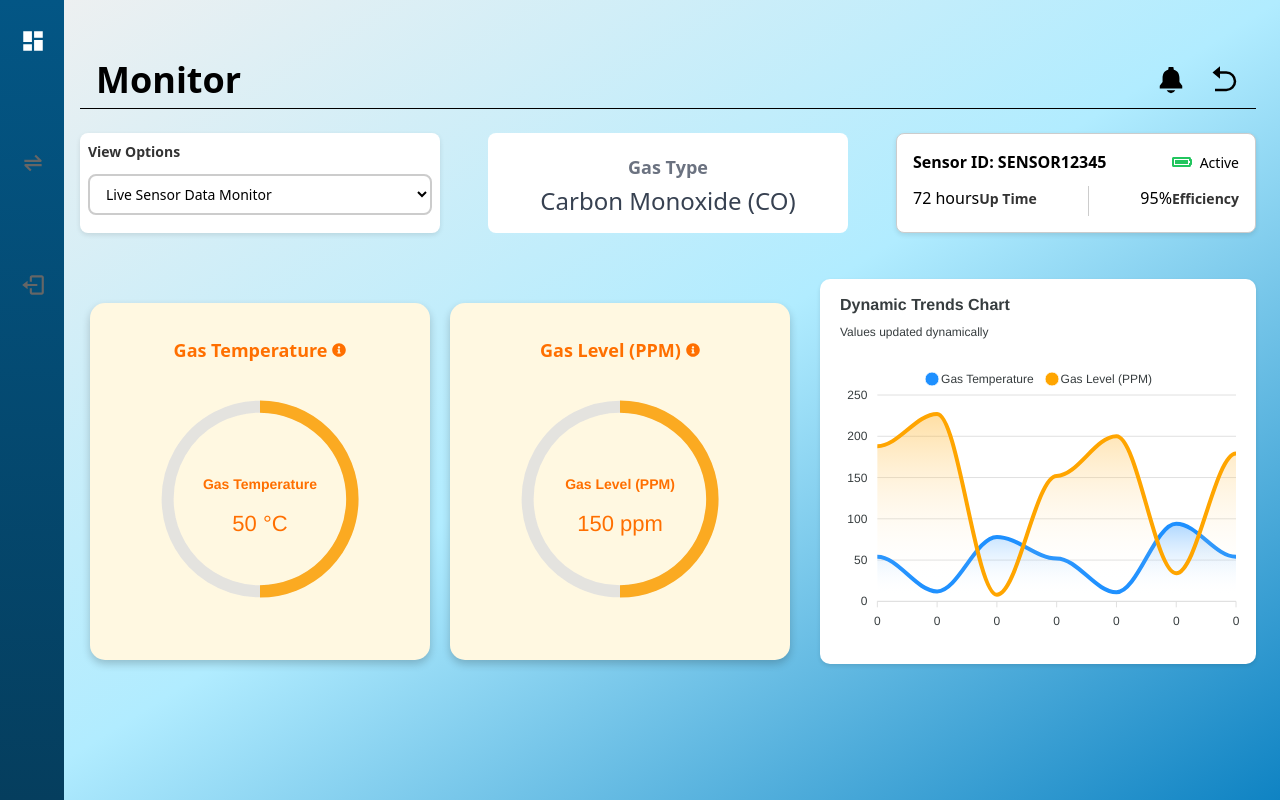
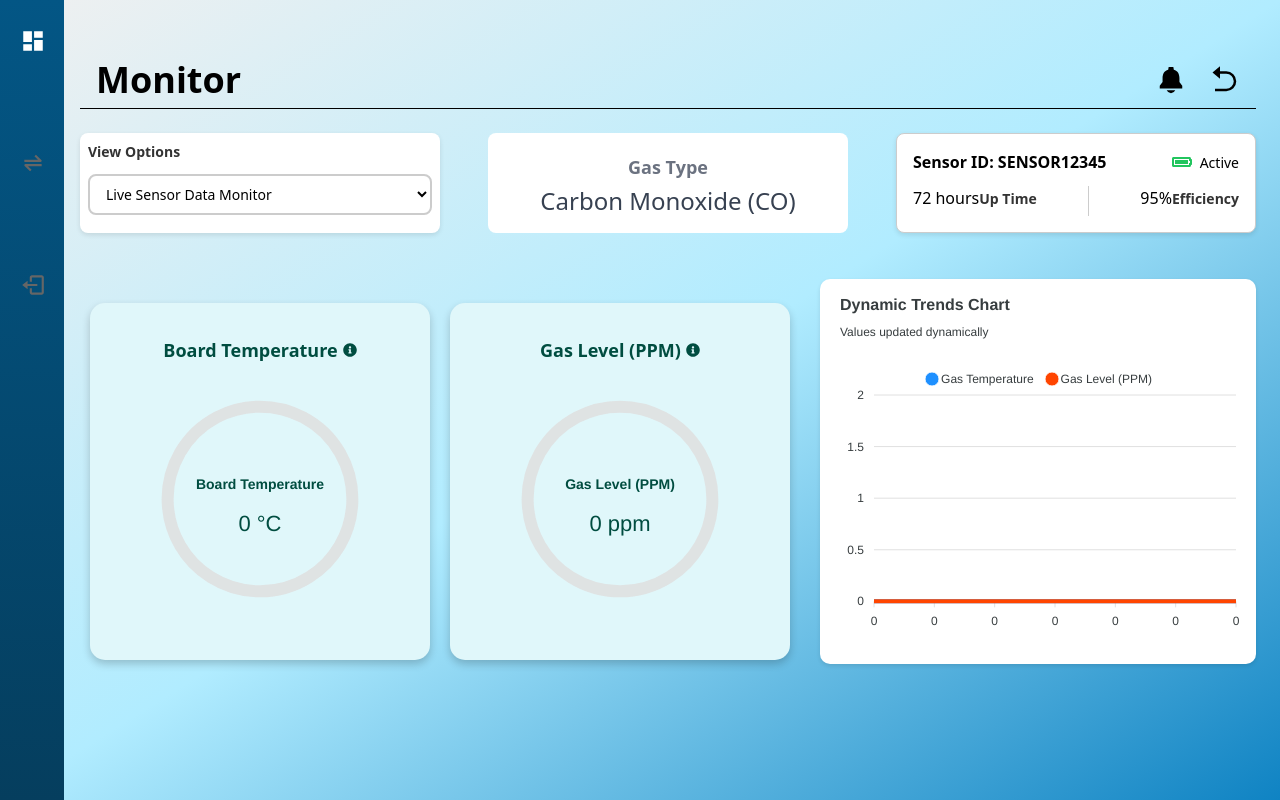
Before and after one commit to Bose-Siddharth/carbsense, a React (Create React App) app: page /monitor/1 in a window 1280 px wide. Built offline with nearby package versions, Linux system fonts and the light colour scheme; no server answers; the HTML template or start-up script is replaced by a standard one.

Commit message:
update ui

```diff
--- a/src/Pages/Dashboard/index.jsx
+++ b/src/Pages/Dashboard/index.jsx
@@ -56,13 +56,13 @@ function Index() {
 
   const top3Active = machineStats.deviceStatuses
     .filter((device) => device.status === 'Active')
-    .slice(0, 3);
+    .slice(0, 1);
   const top3Warning = machineStats.deviceStatuses
     .filter((device) => device.status === 'Warning')
-    .slice(0, 3);
+    .slice(0, 1);
   const top3Inactive = machineStats.deviceStatuses
     .filter((device) => device.status === 'Inactive')
-    .slice(0, 3);
+    .slice(0, 1);
 
   return (
     <div className="poppins w-full">
--- a/src/Pages/DeviceList/index.jsx
+++ b/src/Pages/DeviceList/index.jsx
@@ -135,7 +135,7 @@ function Index() {
           </thead>
           <tbody>
             {paginatedData.length > 0 ? (
-              paginatedData.map((item, index) => (
+              paginatedData.slice(0, 1).map((item, index) => (
                 <tr
                   key={index}
                   className={`${index % 2 === 0 ? 'bg-gray-100' : 'bg-white'} hover:bg-gray-200`}>
--- a/src/Pages/Monitor/index.jsx
+++ b/src/Pages/Monitor/index.jsx
@@ -20,8 +20,8 @@ function Index() {
   const [alert, setAlert] = useState([]);
 
   const thresholds = [
-    { value: 250, color: '#FF0000' },
-    { value: 150, color: '#FFA500' },
+    { value: 50, color: '#FF0000' },
+    { value: 20, color: '#FFA500' },
     { value: 0, color: '#1E90FF' }
   ];
 
@@ -97,20 +97,22 @@ function Index() {
   useEffect(() => {
     if (!dataGauge) {
       setDataGauge({
-        gasTemperature: { value: 50, percentage: 50 },
-        gasLevel: { value: 150, percentage: 50 }
+        gasTemperature: { value: 0, percentage: 0 },
+        gasLevel: { value: 0, percentage: 0 }
       });
 
       setCategoriesTime(Array.from({ length: 7 }, (_, i) => `0`));
       setInitialSeriesData([
         {
           name: 'Gas Temperature',
-          data: Array.from({ length: 7 }, () => Math.floor(Math.random() * 101))
+          data: Array.from({ length: 7 }, () => 0),
+          color: '#1E90FF', // Blue color for temperature
         },
         {
           name: 'Gas Level (PPM)',
-          data: Array.from({ length: 7 }, () => Math.floor(Math.random() * 301))
-        }
+          data: Array.from({ length: 7 }, () => 0),
+          color: '#FF4500', // Orange-red color for gas level
+        },
       ]);
     }
   }, [dataGauge]);
@@ -160,7 +162,7 @@ function Index() {
           {dataGauge && (
             <div className="block md:flex md:justify-between ">
               <GaugeView
-                title="Gas Temperature"
+                title="Board Temperature"
                 value={dataGauge.gasTemperature.value}
                 unit="°C"
                 percentage={dataGauge.gasTemperature.percentage}
```
